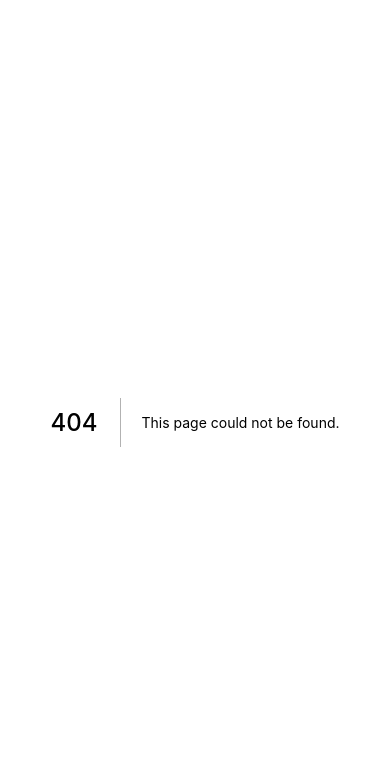
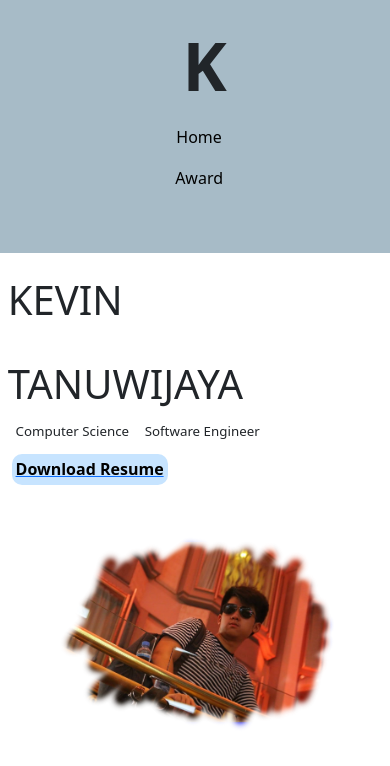
Before and after one commit to kevintanuwijaya/portofolio, a Next.js app: page /award in a window 390 px wide. Before the commit this address had no page. Shown: the top 766 px of the page. Built offline with nearby package versions, Linux system fonts and the light colour scheme.

Commit message:
award page added

```diff
--- /dev/null
+++ b/pages/award.js
@@ -0,0 +1,78 @@
+import Head from 'next/head'
+import Image from 'next/image'
+import styles from '../styles/award.module.css'
+
+
+export default function Award(){
+
+    return(
+        <div className={styles.container}>
+            <Head>
+                <title>Kevin Tanuwijaya</title>
+                <meta name="description" content="Generated by create next app" />
+                <link rel="icon" href="/favicon.ico" />
+            </Head>
+
+            <header className={styles.header}>
+                <nav className={styles.nav}>
+                    <div>
+                    <span className={styles.navtitle}>
+                        K
+                    </span>
+                    </div>
+                    <div className={styles.navitems}>
+                        <a href='/' className={styles.nav_item}>
+                            <span>Home</span>
+                        </a>
+                        <a href='/award' className={styles.nav_item}>
+                            <span>Award</span>
+                        </a>
+                    </div>
+                </nav>
+            </header>
+
+            <main className={styles.main}>
+                <div className={styles.main_top_section}>
+                    <div className={styles.main_intro}>
+                        <div className={styles.main_intro_detail}>
+                            <span className={styles.main_intro_name}>KEVIN</span>
+                            <br></br>
+                            <span className={styles.main_intro_name}>TANUWIJAYA</span>
+                            <div className={styles.main_intro_categories}>
+                                <span className={styles.main_intro_categorie_item}>Computer Science</span>
+                                <span className={styles.main_intro_categorie_item}>Software Engineer</span>
+                            </div>
+                            <a href='https://drive.google.com/file/d/14eWqzdXuqkjdFEZsfykyQzWphezPfdfr/view?usp=sharing' className={styles.link_remove_decoration}>
+                            <div className={styles.main_intro_buttons}>
+                                <button className={styles.main_into_resume}>Download Resume</button>
+                            </div>
+                            </a>
+                        </div>
+                        <div className={styles.main_intro_picture}>
+                            <img src='assets/photo.png' />
+                        </div>
+                    </div>
+                </div>
+            </main>
+
+            <footer className={styles.footer}>
+                <div className={styles.footericon}>
+                    <a href='https://www.linkedin.com/in/kevin-tanuwijaya-23a2771a3/'>
+                    <i class="bi bi-linkedin" style={{fontSize:30,color:'white'}} ></i>
+                    </a>
+                    <a href='https://github.com/kevintanuwijaya'>
+                    <i class="bi bi-github" style={{fontSize:30,color:'white'}}></i>
+                    </a>
+                    <a href='https://www.facebook.com/kevin.tanuwijaya.984'>
+                    <i class="bi bi-facebook" style={{fontSize:30,color:'white'}}></i>
+                    </a>
+                    <a href='https://wa.me/6282295267506'>
+                    <i class="bi bi-whatsapp" style={{fontSize:30,color:'white'}}></i>
+                    </a>
+                </div>
+                <span>©2021 Kevin Tanuwijaya</span>
+            </footer>
+        </div>
+    )
+
+}
--- /dev/null
+++ b/styles/award.module.css
@@ -0,0 +1,185 @@
+.container {
+    min-height: 100vh;
+    padding: 0;
+    margin: 0;
+    display: flex;
+    flex-direction: column;
+  }
+
+  .header{
+    height: 10vh;
+    width: 100vw;
+    position: sticky;
+    top: 0;
+    background-color: #A7BBC7;
+    z-index: 1;
+  }
+
+  .nav{
+    display: flex;
+    justify-content: space-between;
+    align-items: center;
+    height: 10vh;
+    padding: 1vh;
+  }
+
+  .navtitle{
+    margin-left: 1vw;
+    font-weight: bold;
+    font-size: 50pt;
+  }
+
+  .navitems{
+    height: 100%;
+    width: 20%;
+    margin-right: 2%;
+    display: flex;
+    justify-content: right;
+    align-items: center;
+  }
+
+  .nav_item{
+    padding: 1vh 2vw;
+    text-decoration: none;
+    color: black;
+  }
+
+  .nav_item:hover{
+    text-decoration: none;
+    border-radius: 5rem;
+    background-color: #E1E5EA;
+  }
+
+  .main{
+    min-height: 100%;
+    width: 100vw;
+  }
+
+  .main_top_section{
+    padding: 2vh 2vw;
+  }
+
+  .main_intro{
+    display: flex;
+    justify-content: space-between;
+  }
+
+  .main_intro_detail{
+    display: flex;
+    flex-direction: column;
+    width: 60vw;
+  }
+
+  .main_intro_name{
+    font-size: 100pt;
+  }
+
+  .main_intro_categories, .main_intro_buttons {
+    display: flex;
+    width: 100%;
+    justify-content: flex-start;
+    font-size: 15pt;
+  }
+
+  .main_intro_categorie_item {
+    margin: 1%;
+    padding: 1%;
+    border-radius: 100rem;
+  }
+
+  .main_into_resume{
+    background-color:#C7E4FF;
+    border: 0px;
+    padding: 1%;
+    margin: 1%;
+    border-radius: 10px;
+    font-size: 12pt;
+    font-weight: bold;
+  }
+
+  .main_intro_picture{
+    display: flex;
+    flex-direction: column;
+    width: 40vw;
+    padding: 2vw;
+  }
+
+  .footer{
+    display: flex;
+    flex-direction: column;
+    justify-content: space-evenly;
+    align-items: center;
+    height: 15vh;
+    width: 100vw;
+    background-color: #A7BBC7;
+  }
+
+  .footericon{
+    width: 10vw;
+    display: flex;
+    justify-content: space-between;
+    text-decoration: none;
+  }
+
+  @media only screen and (max-width: 650px) {
+
+    .header{
+      height: 30vh;
+    }
+
+    .nav{
+      margin: 2%;
+      flex-direction: column;
+      height: 90%;
+      width: 100%;
+    }
+
+    .navitems{
+      flex-direction: column;
+      height: 100%;
+      width: 100%;
+    }
+
+    .nav_item{
+      padding: 1vh 10vw;
+    }
+
+    .main_top_section{
+        height: 390vh;
+      }
+
+      .main_intro{
+        flex-direction: column;
+      }
+
+      .main_intro_name{
+        font-size: 30pt;
+      }
+
+      .main_intro_categorie_item{
+        font-size: 10pt;
+      }
+
+      .main_intro_picture{
+        padding: 10%;
+        height: 80%;
+        width: 100%;
+      }
+
+      .main_intro{
+        height: 80vh;
+        justify-content: space-between;
+      }
+
+      .main_intro_detail{
+        width: 100vw;
+      }
+
+      .main_intro_buttons{
+        font-size: 10pt;
+      }
+
+    .footericon{
+        width: 40vw;
+    }
+}
```
